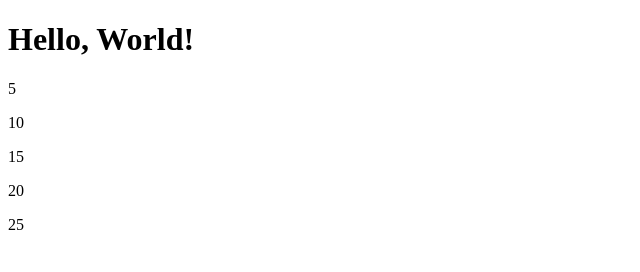
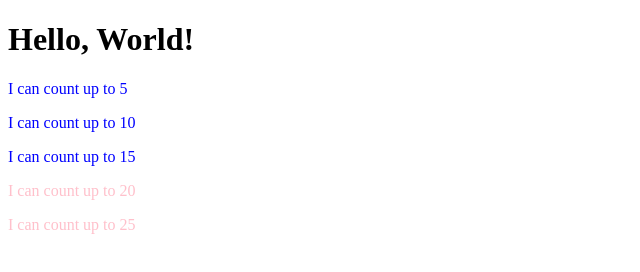
Before and after one commit to lisawilliams/d3-exercises, a website: page index.html in a window 1280 px wide. Shown: the whole page, without its empty margins (0-640 px from the left). Drawn offline with Linux system fonts and the light colour scheme; no server answers.

Commit message:
Changing color based on data values

```diff
--- a/index.html
+++ b/index.html
@@ -17,7 +17,17 @@
         				.data(dataset)
         				.enter()
         				.append("p")
-        				.text(function(d) {return d;});
+        				.text(function(d) {
+                  return "I can count up to " + d;
+                })
+                .style("color", function(d){
+                  if( d > 15) {
+                    return "pink";
+                  } else {
+                    return "blue";
+
+                  }
+                });
 
 
             // Convert rows into...something
```
